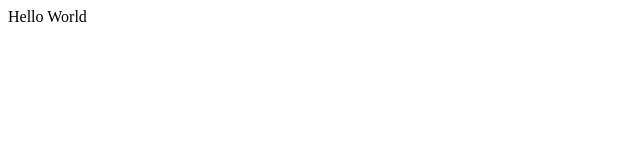
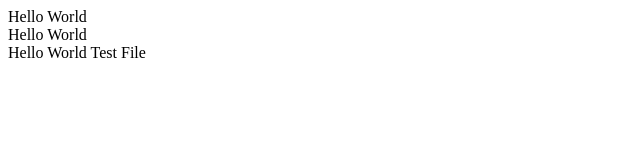
Before and after one commit to ismail-virtualbox/demo-repo, a plain HTML site: page index.html in a window 1280 px wide. Shown: the whole page, without its empty margins (0-640 px from the left). Drawn offline with Linux system fonts and the light colour scheme.

Commit message:
new div added on index.html
Some description

```diff
--- a/index.html
+++ b/index.html
@@ -1 +1,3 @@
 <div>Hello World</div>
+<div>Hello World</div>
+<div>Hello World Test File</div>
```
